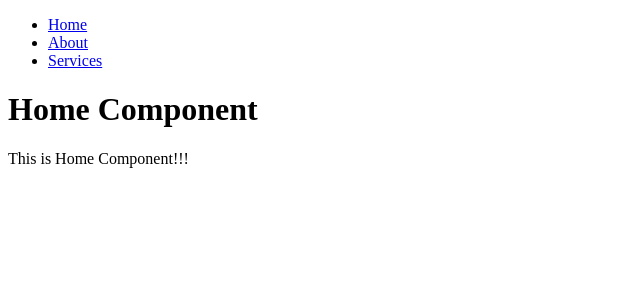
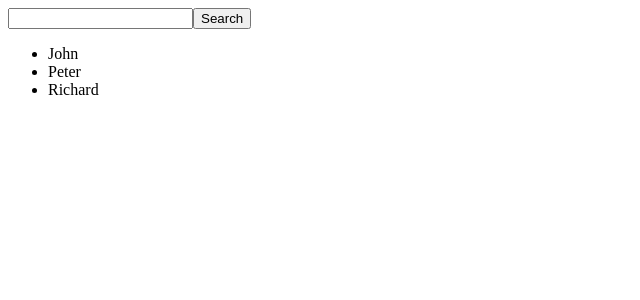
Before and after one commit to abhijeetvc/firstreactappoct1, a React (Create React App) app: page /home in a window 1280 px wide. Shown: the top 300 px of the page, without its empty margins (0-640 px from the left). Built offline with nearby package versions, Linux system fonts and the light colour scheme.

Commit message:
ReactJS Forms, REST Services, React Router DOM, UseMemo

```diff
--- /dev/null
+++ b/src/UseContextDemo.js
@@ -0,0 +1,34 @@
+import {createContext} from 'react'
+
+const ContextValue=createContext('Default Value')
+
+function UseContextDemo(){
+    const value='Checking Context'
+    return(
+        <div>
+          <ContextValue.Provider value={value}>
+              <CheckContext/>
+              <CheckContext1/>
+          </ContextValue.Provider>
+
+        </div>
+    )
+}
+
+function CheckContext(){
+    return(
+        <ContextValue.Consumer>
+            {value=><h2>C1 , Value is : {value}</h2>}
+        </ContextValue.Consumer>
+    )
+}
+
+function CheckContext1(){
+    return(
+        <ContextValue.Consumer>
+            {value=><h2>C2 , Value is : {value}</h2>}
+        </ContextValue.Consumer>
+    )
+}
+
+export default UseContextDemo
--- /dev/null
+++ b/src/UseContextUpdate.js
@@ -0,0 +1,43 @@
+import React,{ createContext, useContext } from "react";
+
+
+const ContextValue=createContext()
+
+
+function UseContextUpdate(){
+
+    const [number,setNumber]=React.useState(200)
+
+    const changeValue=()=>{
+        setNumber(number+10)
+    }
+        return(
+            <ContextValue.Provider value={{number,changeValue}}>
+                <MyComp1/>
+                <MyComp12/>
+            </ContextValue.Provider>
+        )
+}
+
+function MyComp1(){
+     const {number,changeValue}=useContext(ContextValue)
+
+    return(
+       <div>
+           <h2>C1, Value is : {number}</h2>
+            <button onClick={changeValue}>ChangeValue</button>
+       </div>
+
+    )
+}
+
+function MyComp12(){
+    const {number}=useContext(ContextValue)
+
+   return(
+
+       <h2>C2, Value is : {number}</h2>
+   )
+}
+
+export default UseContextUpdate
--- /dev/null
+++ b/src/UseMemoHook.js
@@ -0,0 +1,53 @@
+import React from 'react'
+
+const userList=[{
+    id:1,name:'John'
+},{
+    id:2,name:'Peter'
+},{
+    id:3,name:'Richard'
+}]
+
+function UseMemoHook(){
+
+    const[text,setText]=React.useState('')
+    const[search,setSearch]=React.useState('')
+
+    const handleTextChange=(event)=>{
+        setText(event.target.value)
+
+    }
+
+    const handleSearch=()=>{
+         setSearch(text)
+        // console.log(search);
+    }
+
+    const filteredData=React.useMemo(()=>userList.filter((user)=>{
+         console.log('hiiiii');
+        return user.name.toLowerCase().includes(search.toLowerCase())
+    }),[search])
+
+
+    return(
+        <div>
+            <input type='text' value={text} onChange={handleTextChange}/>
+            <button type='button' onClick={handleSearch}>Search</button>
+
+            <MyList list={filteredData}/>
+        </div>
+    )
+}
+
+function MyList({list}){
+    console.log(list);
+    return(
+        <ul>
+            {list.map((item)=>(
+                <li>{item.name}</li>
+            ))}
+        </ul>
+    )
+}
+
+export default UseMemoHook
--- a/src/index.js
+++ b/src/index.js
@@ -8,9 +8,12 @@ import MyForm from './MyForm';
 import ParentComponent from './ParentComponent';
 import PropsDemo from './PropsDemo';
 import StateClassDemo from './StateClassDemo'
+import UseContextDemo from './UseContextDemo';
+import UseContextUpdate from './UseContextUpdate';
+import UseMemoHook from './UseMemoHook';
 
 ReactDOM.render(
-    <App/>
+    <UseMemoHook/>
 ,
   document.getElementById('root')
 );
```
